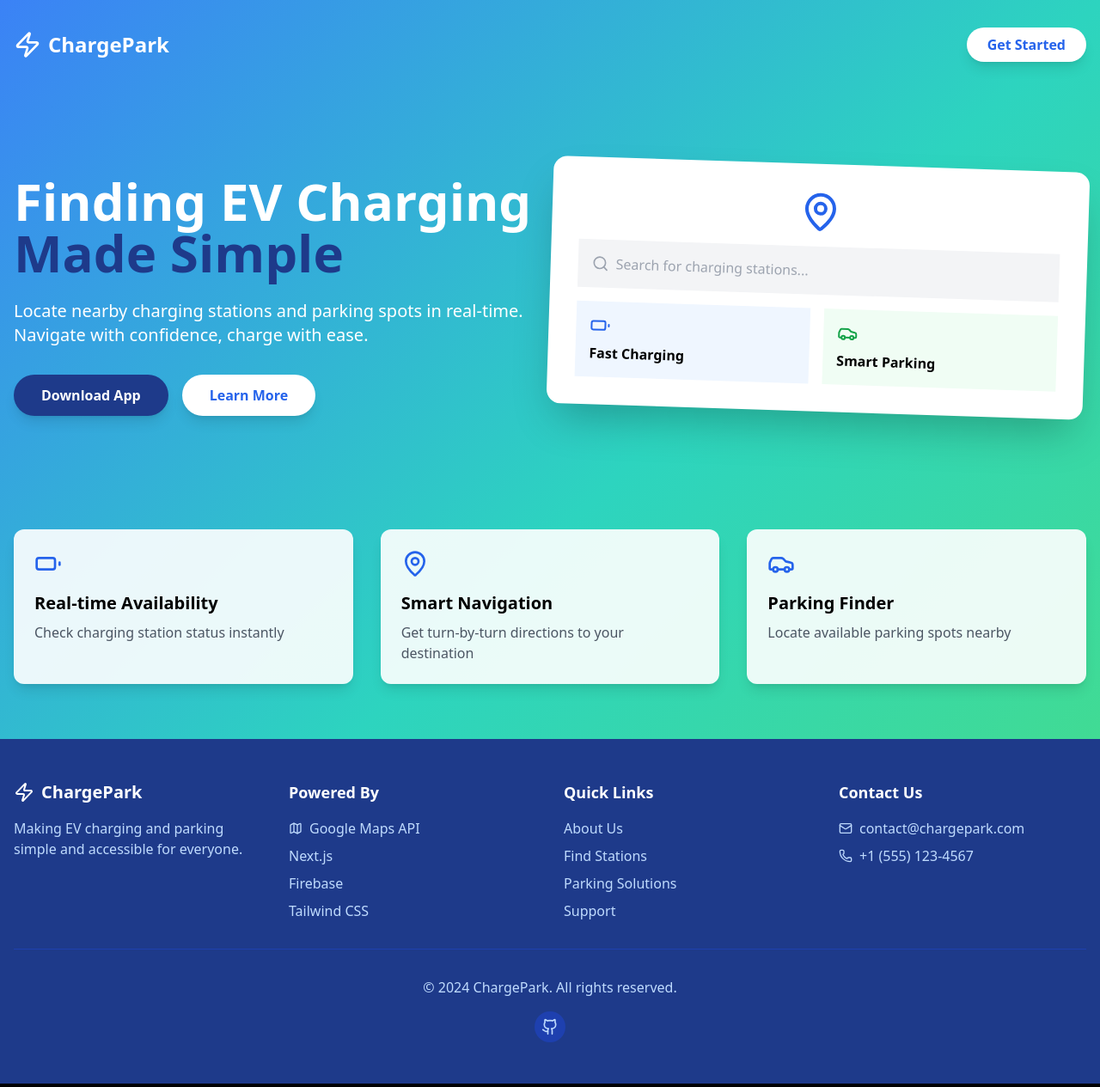
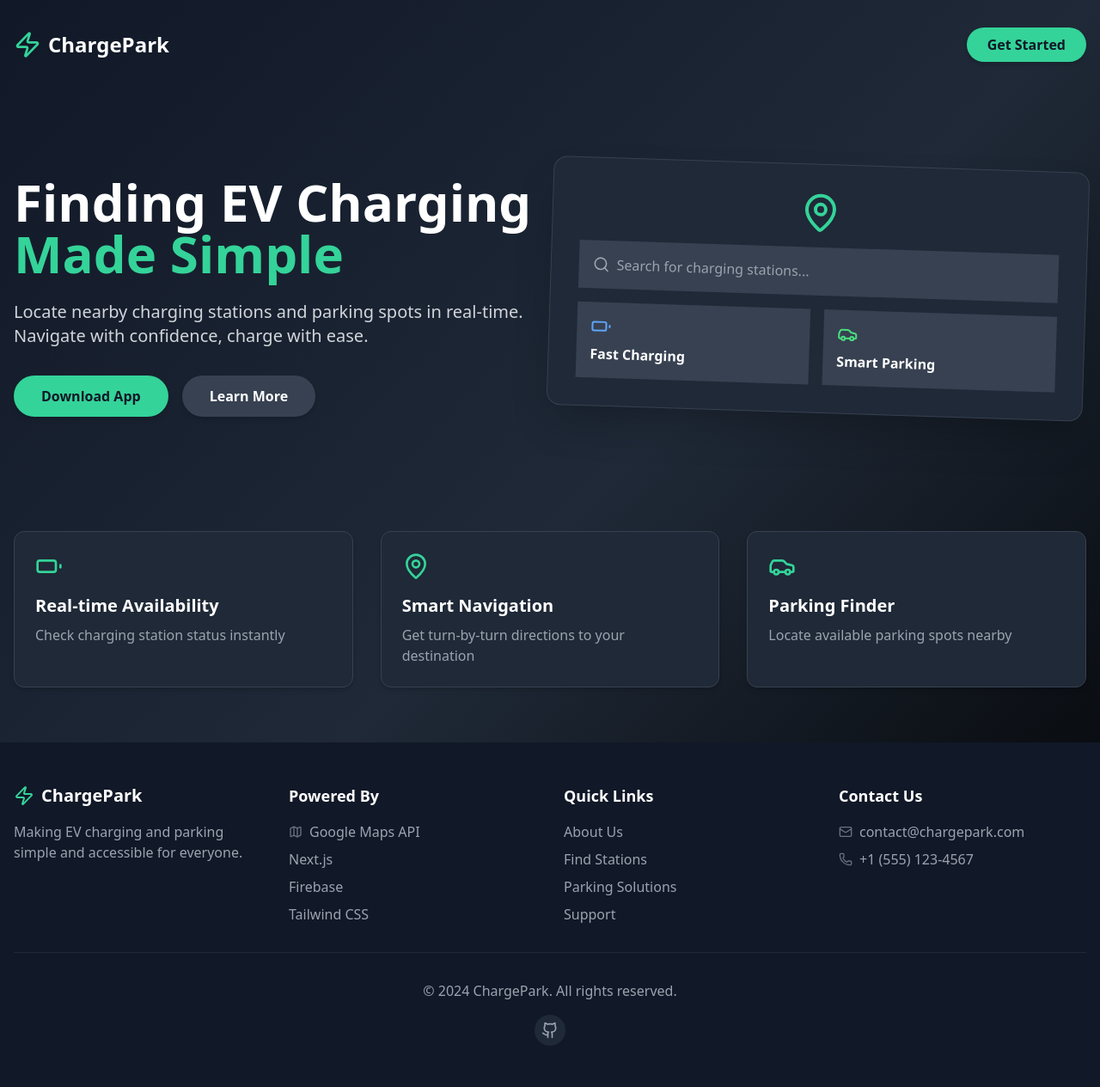
Before and after one commit to akm2006/ChargePark, a Next.js app: page / in a window 1280 px wide. Shown: the whole page at 86% size. Built offline with nearby package versions, Linux system fonts and the light colour scheme.

Commit message:
rendered dynamic data for charging and parking stations

```diff
--- a/app/components/SearchBar.jsx
+++ b/app/components/SearchBar.jsx
@@ -1,4 +1,4 @@
-import { Search } from "lucide-react"
+import { Search } from "lucide-react";
 
 export default function SearchBar() {
   return (
@@ -6,9 +6,9 @@ export default function SearchBar() {
       <input
         type="text"
         placeholder="Search for charging stations or parking spots"
-        className="w-full p-2 pl-10 rounded-full bg-blue-500/20 focus:bg-gray-700 focus:ring-2 focus:ring-blue-500 focus:outline-none"
+        className="w-full p-2 pl-10 rounded-full bg-gray-700 focus:bg-gray-600 focus:ring-2 focus:ring-emerald-400 focus:outline-none transition-all duration-300"
       />
-      <Search className="absolute left-3 top-2.5 text-white-400" size={20} />
+      <Search className="absolute left-3 top-2.5 text-gray-400" size={20} />
     </div>
   )
 }
--- a/app/components/StationList.jsx
+++ b/app/components/StationList.jsx
@@ -1,5 +1,6 @@
 import { PlugZap, SquareParking } from "lucide-react"
 
+// StationList Component
 const stations = [
   { id: 1, name: "EV Station A", type: "charging", available: 3 },
   { id: 2, name: "Smart Parking B", type: "parking", available: 5 },
@@ -9,19 +10,22 @@ const stations = [
 
 export default function StationList() {
   return (
-    <div className="space-y-5">
+    <div className="space-y-4">
       {stations.map((station) => (
-        <div key={station.id} className=" text-white bg-gradient-to-l from-blue-500/30 to-green-500/10 p-5 rounded-[10px] ">
+        <div
+          key={station.id}
+          className="text-white bg-gray-800 p-4 rounded-lg shadow-md transition-all duration-300 hover:shadow-xl hover:scale-105 border border-gray-700"
+        >
           <div className="flex items-center justify-between">
             <div className="flex items-center">
               {station.type === "charging" ? (
-                <PlugZap size={40} strokeWidth={3} className=" text-green-500 mr-4" />
+                <PlugZap size={32} className="text-emerald-400 mr-3" />
               ) : (
-                <SquareParking size={40} strokeWidth={3} className="text-blue-400 mr-4" />
+                <SquareParking size={32} className="text-blue-400 mr-3" />
               )}
               <h3 className="font-semibold">{station.name}</h3>
             </div>
-            <span className="bg-green-400 text-green-800 px-4 py-1 font-bold rounded-full text-sm">
+            <span className="bg-emerald-500 text-gray-900 px-3 py-1 font-bold rounded-full text-sm">
               {station.available} available
             </span>
           </div>
--- a/app/page.jsx
+++ b/app/page.jsx
@@ -5,7 +5,7 @@ import Link from "next/link"
 
 const LandingPage = () => {
   return (
-    <div className="min-h-screen bg-gradient-to-br from-blue-500 via-teal-400 to-green-400">
+    <div className="min-h-screen bg-gradient-to-br from-gray-900 via-gray-800 to-black text-white">
       {/* Header */}
       <motion.header
         initial={{ opacity: 0, y: -50 }}
@@ -16,13 +16,13 @@ const LandingPage = () => {
         {/* Navigation */}
         <nav className="flex justify-between items-center mb-16">
           <motion.div whileHover={{ scale: 1.05 }} className="flex items-center space-x-2">
-            <Zap size={32} className="text-white" />
+            <Zap size={32} className="text-emerald-400" />
             <span className="text-2xl font-bold text-white">ChargePark</span>
           </motion.div>
           <Link href={"/search"}>  <motion.button
             whileHover={{ scale: 1.05 }}
             whileTap={{ scale: 0.95 }}
-            className="bg-white text-blue-600 px-6 py-2 rounded-full font-semibold shadow-lg"
+            className="bg-emerald-400 text-gray-900 px-6 py-2 rounded-full font-semibold shadow-md hover:bg-emerald-500"
           >
             Get Started
           </motion.button></Link>
@@ -40,9 +40,9 @@ const LandingPage = () => {
             <h1 className="text-5xl md:text-6xl font-bold text-white mb-6">
               Finding EV Charging
               <br />
-              <span className="text-blue-900">Made Simple</span>
+              <span className="text-emerald-400">Made Simple</span>
             </h1>
-            <p className="text-white text-xl mb-8">
+            <p className="text-gray-300 text-xl mb-8">
               Locate nearby charging stations and parking spots in real-time. Navigate with confidence, charge with
               ease.
             </p>
@@ -55,14 +55,14 @@ const LandingPage = () => {
               <motion.button
                 whileHover={{ scale: 1.05 }}
                 whileTap={{ scale: 0.95 }}
-                className="bg-blue-900 text-white px-8 py-3 rounded-full font-semibold shadow-lg"
+                className="bg-emerald-400 text-gray-900 px-8 py-3 rounded-full font-semibold shadow-md hover:bg-emerald-500"
               >
                 Download App
               </motion.button>
               <motion.button
                 whileHover={{ scale: 1.05 }}
                 whileTap={{ scale: 0.95 }}
-                className="bg-white text-blue-600 px-8 py-3 rounded-full font-semibold shadow-lg"
+                className="bg-gray-700 text-white px-8 py-3 rounded-full font-semibold shadow-md hover:bg-gray-600"
               >
                 Learn More
               </motion.button>
@@ -86,24 +86,24 @@ const LandingPage = () => {
                   repeat: Number.POSITIVE_INFINITY,
                   ease: "easeInOut",
                 }}
-                className="bg-white p-8 rounded-2xl shadow-2xl"
+                className="bg-gray-800 p-8 rounded-2xl shadow-2xl border border-gray-700"
               >
                 <div className="flex justify-center mb-4">
-                  <MapPin size={48} className="text-blue-600" />
+                  <MapPin size={48} className="text-emerald-400" />
                 </div>
-                <div className="bg-gray-100 rounded-lg p-4 mb-4">
+                <div className="bg-gray-700 rounded-lg p-4 mb-4">
                   <div className="flex items-center space-x-2">
                     <Search size={20} className="text-gray-400" />
                     <span className="text-gray-400">Search for charging stations...</span>
                   </div>
                 </div>
                 <div className="grid grid-cols-2 gap-4">
-                  <motion.div whileHover={{ scale: 1.05 }} className="bg-blue-50 p-4 rounded-lg">
-                    <Battery className="text-blue-600 mb-2" />
+                  <motion.div whileHover={{ scale: 1.05 }} className="bg-gray-700 p-4 rounded-lg">
+                    <Battery className="text-blue-400 mb-2" />
                     <h3 className="font-semibold">Fast Charging</h3>
                   </motion.div>
-                  <motion.div whileHover={{ scale: 1.05 }} className="bg-green-50 p-4 rounded-lg">
-                    <Car className="text-green-600 mb-2" />
+                  <motion.div whileHover={{ scale: 1.05 }} className="bg-gray-700 p-4 rounded-lg">
+                    <Car className="text-green-400 mb-2" />
                     <h3 className="font-semibold">Smart Parking</h3>
                   </motion.div>
                 </div>
@@ -138,10 +138,10 @@ const LandingPage = () => {
               description: "Locate available parking spots nearby",
             },
           ].map((feature, index) => (
-            <motion.div key={index} whileHover={{ scale: 1.05 }} className="bg-white/90 p-6 rounded-xl shadow-lg">
-              <div className="text-blue-600 mb-4">{feature.icon}</div>
+            <motion.div key={index} whileHover={{ scale: 1.05 }} className="bg-gray-800 p-6 rounded-xl shadow-md border border-gray-700">
+              <div className="text-emerald-400 mb-4">{feature.icon}</div>
               <h3 className="text-xl font-semibold mb-2">{feature.title}</h3>
-              <p className="text-gray-600">{feature.description}</p>
+              <p className="text-gray-400">{feature.description}</p>
             </motion.div>
           ))}
         </div>
@@ -152,25 +152,25 @@ const LandingPage = () => {
         initial={{ opacity: 0 }}
         animate={{ opacity: 1 }}
         transition={{ delay: 0.8 }}
-        className="bg-blue-900 text-white"
+        className="bg-gray-900 text-white"
       >
         <div className="container mx-auto px-4 py-12">
           <div className="grid grid-cols-1 md:grid-cols-4 gap-8">
             {/* Company Info */}
             <div>
               <div className="flex items-center space-x-2 mb-4">
-                <Zap size={24} />
+                <Zap size={24} className="text-emerald-400" />
                 <h3 className="text-xl font-bold">ChargePark</h3>
               </div>
-              <p className="text-blue-200 mb-4">Making EV charging and parking simple and accessible for everyone.</p>
+              <p className="text-gray-400 mb-4">Making EV charging and parking simple and accessible for everyone.</p>
             </div>
 
             {/* Technology Stack */}
             <div>
               <h3 className="text-lg font-semibold mb-4">Powered By</h3>
-              <ul className="space-y-2 text-blue-200">
+              <ul className="space-y-2 text-gray-400">
                 <li className="flex items-center space-x-2">
-                  <MapIcon size={16} />
+                  <MapIcon size={16} className="text-gray-500" />
                   <span>Google Maps API</span>
                 </li>
                 <li>Next.js</li>
@@ -182,7 +182,7 @@ const LandingPage = () => {
             {/* Quick Links */}
             <div>
               <h3 className="text-lg font-semibold mb-4">Quick Links</h3>
-              <ul className="space-y-2 text-blue-200">
+              <ul className="space-y-2 text-gray-400">
                 <li>About Us</li>
                 <li>Find Stations</li>
                 <li>Parking Solutions</li>
@@ -193,13 +193,13 @@ const LandingPage = () => {
             {/* Contact Info */}
             <div>
               <h3 className="text-lg font-semibold mb-4">Contact Us</h3>
-              <div className="space-y-2 text-blue-200">
+              <div className="space-y-2 text-gray-400">
                 <div className="flex items-center space-x-2">
-                  <Mail size={16} />
+                  <Mail size={16} className="text-gray-500" />
                   <span>contact@chargepark.com</span>
                 </div>
                 <div className="flex items-center space-x-2">
-                  <Phone size={16} />
+                  <Phone size={16} className="text-gray-500" />
                   <span>+1 (555) 123-4567</span>
                 </div>
               </div>
@@ -207,10 +207,10 @@ const LandingPage = () => {
           </div>
 
           {/* Copyright Bar */}
-          <div className="border-t border-blue-800 mt-8 pt-8 text-center text-blue-200">
+          <div className="border-t border-gray-800 mt-8 pt-8 text-center text-gray-400">
             <p>© 2024 ChargePark. All rights reserved.</p>
             <div className="flex justify-center items-center space-x-2 mt-4">
-              <motion.div whileHover={{ scale: 1.1 }} className="bg-blue-800 p-2 rounded-full">
+              <motion.div whileHover={{ scale: 1.1 }} className="bg-gray-800 p-2 rounded-full">
                 <Github size={20} />
               </motion.div>
             </div>
```
Also changed, not shown: app/components/Map.jsx (+129 -12 lines), app/search/page.jsx (+16 -18 lines).
